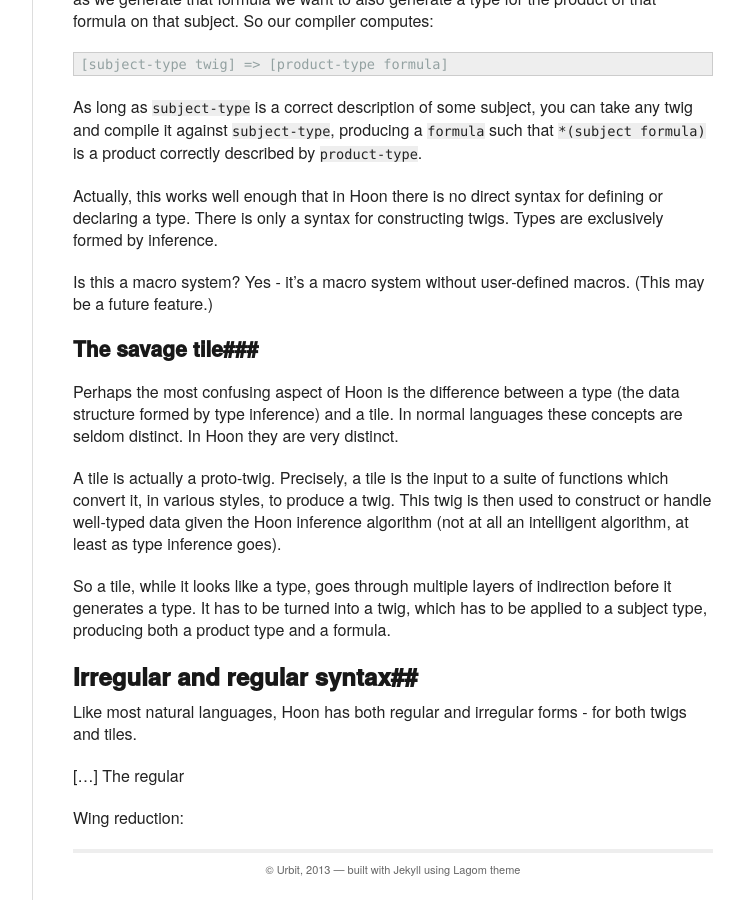
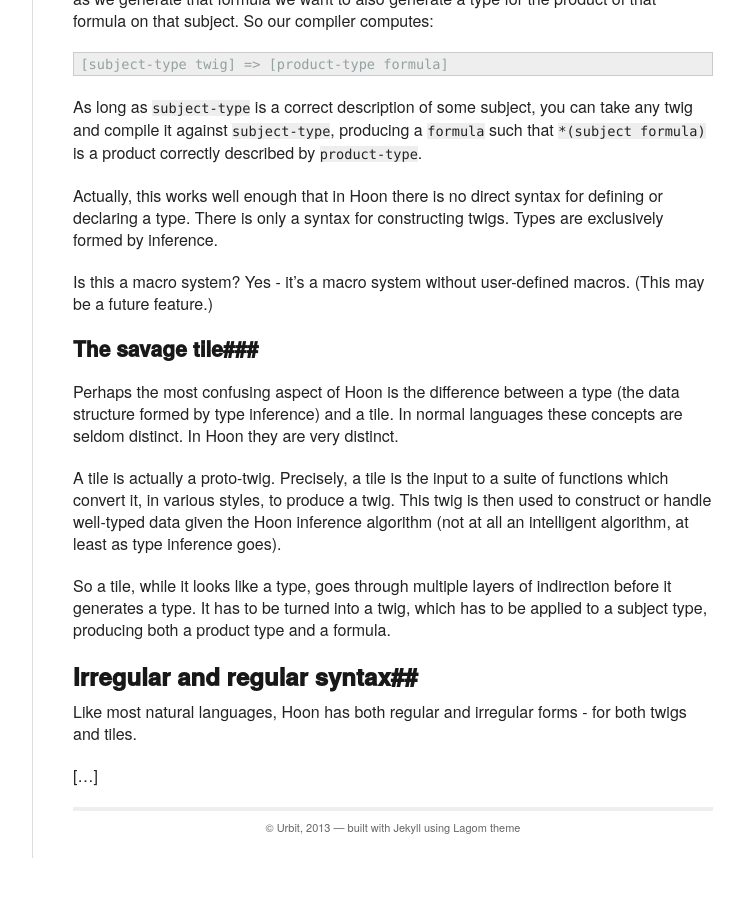
Before and after one commit to urbit/old-urbit.org, a Jekyll site: the page built from _posts/doc/2013-11-18-urbit-is-easy-ch7.markdown, in a window 1280 px wide and 900 px high, scrolled down 4165 px. Shown: the whole window, without its empty margins (378-1122 px from the left). Built offline with Jekyll 4.4.1, drawn with Linux system fonts in a browser that asks for light colours; after the commit the page ends 5023 px from its top, so only the background shows below that.

Commit message:
Remove trailing text.

```diff
--- a/_posts/doc/2013-11-18-urbit-is-easy-ch7.markdown
+++ b/_posts/doc/2013-11-18-urbit-is-easy-ch7.markdown
@@ -250,6 +250,3 @@ Like most natural languages, Hoon has both regular and irregular
 forms - for both twigs and tiles.
 
 [...]
-The regular
-
-Wing reduction:
```
